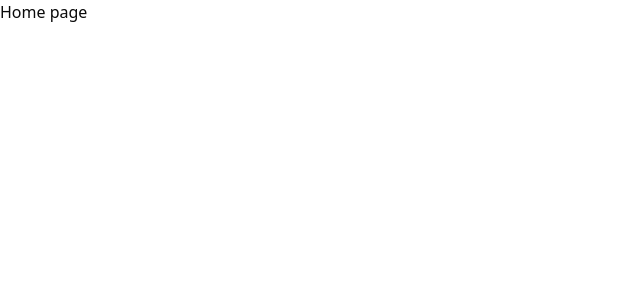
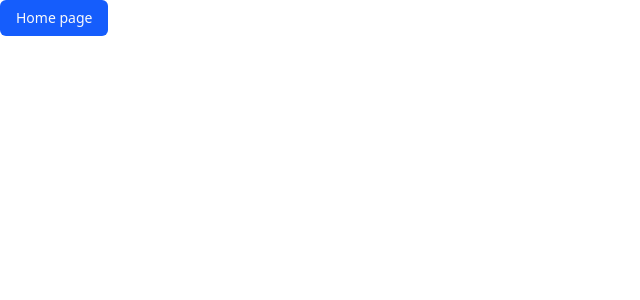
Before and after one commit to Searcher06/Findora, a React (Vite) app in the folder client/: page / in a window 1280 px wide. Shown: the top 300 px of the page, without its empty margins (0-640 px from the left). Built offline with nearby package versions, Linux system fonts and the light colour scheme.

Commit message:
structuring the react frontend folder structure

```diff
--- a/client/src/routes/routes.jsx
+++ b/client/src/routes/routes.jsx
@@ -1,9 +1,17 @@
 import { BrowserRouter, Routes, Route } from "react-router-dom";
+import { Button } from "@/components/ui/button";
 function AppRoutes() {
   return (
     <BrowserRouter>
       <Routes>
-        <Route path="/" element={<h1>Home page</h1>} />
+        <Route
+          path="/"
+          element={
+            <Button className={`bg-blue-600 rounded-sm font-calibri`}>
+              Home page
+            </Button>
+          }
+        />
         <Route path="/login" element={<h1>Login page</h1>} />
         <Route path="/register" element={<h1>Register page</h1>} />
         <Route path="/chat/:id" element={<h1>chat page</h1>} />
```
Also changed, not shown: client/src/features/authentication/index.js (added), client/src/features/chat/index.js (added), client/src/features/codeExchange/index.js (added), client/src/features/items/index.js (added), client/src/features/notification/index.js (added), client/src/features/notification/index.jsx (deleted).
